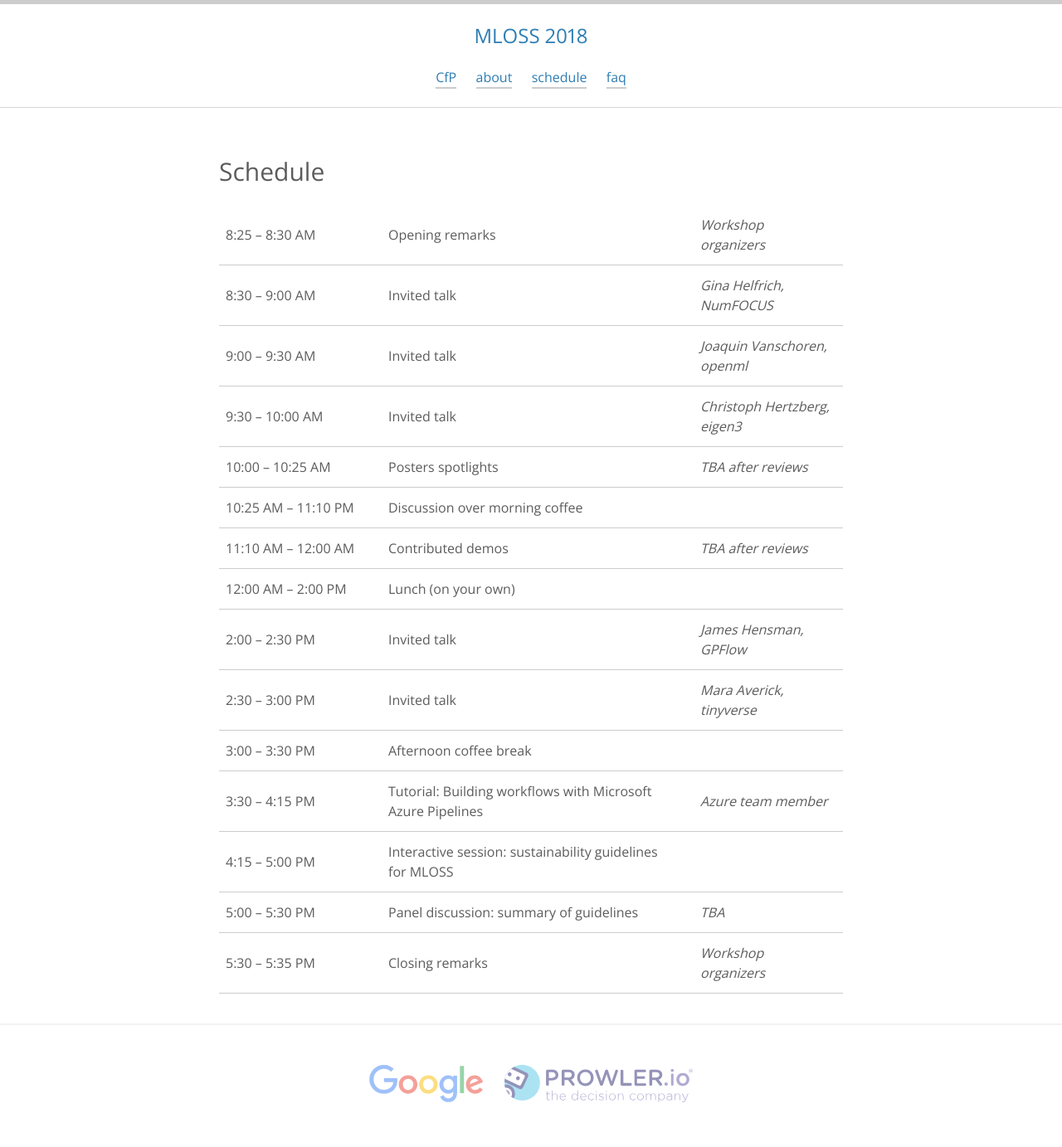
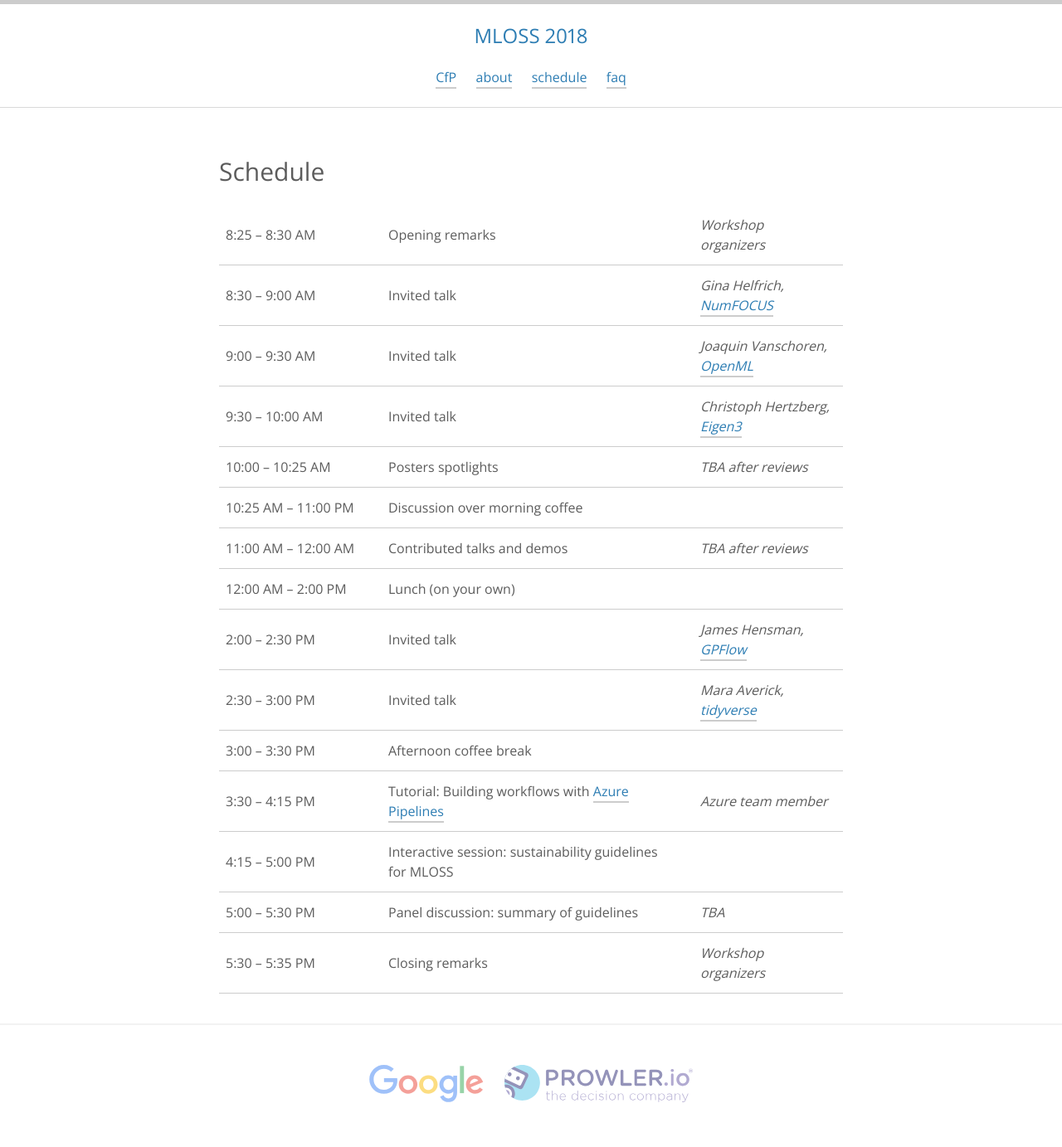
Before and after one commit to nips-2018-oss/nips-2018-oss.github.io, a Jekyll site: the page built from schedule.md, in a window 1280 px wide. Shown: the whole page at 83% size. Built offline with Jekyll 4.4.1, drawn with Linux system fonts in a browser that asks for light colours; nearby versions of some CDN libraries.

Commit message:
Updated schedule

```diff
--- a/schedule.md
+++ b/schedule.md
@@ -7,17 +7,17 @@
 {:.schedule}
 |---------------------------|----------------------------------------------|-----------------------------|
 | 8:25 &ndash; 8:30 AM      | Opening remarks                              | Workshop organizers         |
-| 8:30 &ndash; 9:00 AM      | Invited talk                                 | Gina Helfrich, NumFOCUS     |
-| 9:00 &ndash; 9:30 AM      | Invited talk                                 | Joaquin Vanschoren, openml  |
-| 9:30 &ndash; 10:00 AM     | Invited talk                                 | Christoph Hertzberg, eigen3 |
+| 8:30 &ndash; 9:00 AM      | Invited talk                                 | Gina Helfrich, [NumFOCUS](https://numfocus.org)     |
+| 9:00 &ndash; 9:30 AM      | Invited talk                                 | Joaquin Vanschoren, [OpenML](https://www.openml.org)  |
+| 9:30 &ndash; 10:00 AM     | Invited talk                                 | Christoph Hertzberg, [Eigen3](http://eigen.tuxfamily.org) |
 | 10:00 &ndash; 10:25 AM    | Posters spotlights                           | TBA after reviews           |
-| 10:25 AM &ndash; 11:10 PM | Discussion over morning coffee               |                             |
-| 11:10 AM &ndash; 12:00 AM | Contributed demos                            | TBA after reviews           |
+| 10:25 AM &ndash; 11:00 PM | Discussion over morning coffee               |                             |
+| 11:00 AM &ndash; 12:00 AM | Contributed talks and demos                  | TBA after reviews           |
 | 12:00 AM &ndash; 2:00 PM | Lunch (on your own)                          |                             |
-| 2:00 &ndash; 2:30 PM    | Invited talk                                 | James Hensman, GPFlow       |
-| 2:30 &ndash; 3:00 PM    | Invited talk                                 | Mara Averick, tinyverse     |
+| 2:00 &ndash; 2:30 PM    | Invited talk                                 | James Hensman, [GPFlow](https://github.com/GPflow/GPflow)       |
+| 2:30 &ndash; 3:00 PM    | Invited talk                                 | Mara Averick, [tidyverse](https://www.tidyverse.org)     |
 | 3:00 &ndash; 3:30 PM    | Afternoon coffee break                       |                             |
-| 3:30 &ndash; 4:15 PM    | Tutorial: Building workflows with Microsoft Azure Pipelines | Azure team member           |
+| 3:30 &ndash; 4:15 PM    | Tutorial: Building workflows with [Azure Pipelines](https://azure.microsoft.com/en-us/services/devops/pipelines/) | Azure team member           |
 | 4:15 &ndash; 5:00 PM    | Interactive session: sustainability guidelines for MLOSS |                 |
 | 5:00 &ndash; 5:30 PM    | Panel discussion: summary of guidelines      | TBA                         |
 | 5:30 &ndash; 5:35 PM    | Closing remarks                              | Workshop organizers         |
```
